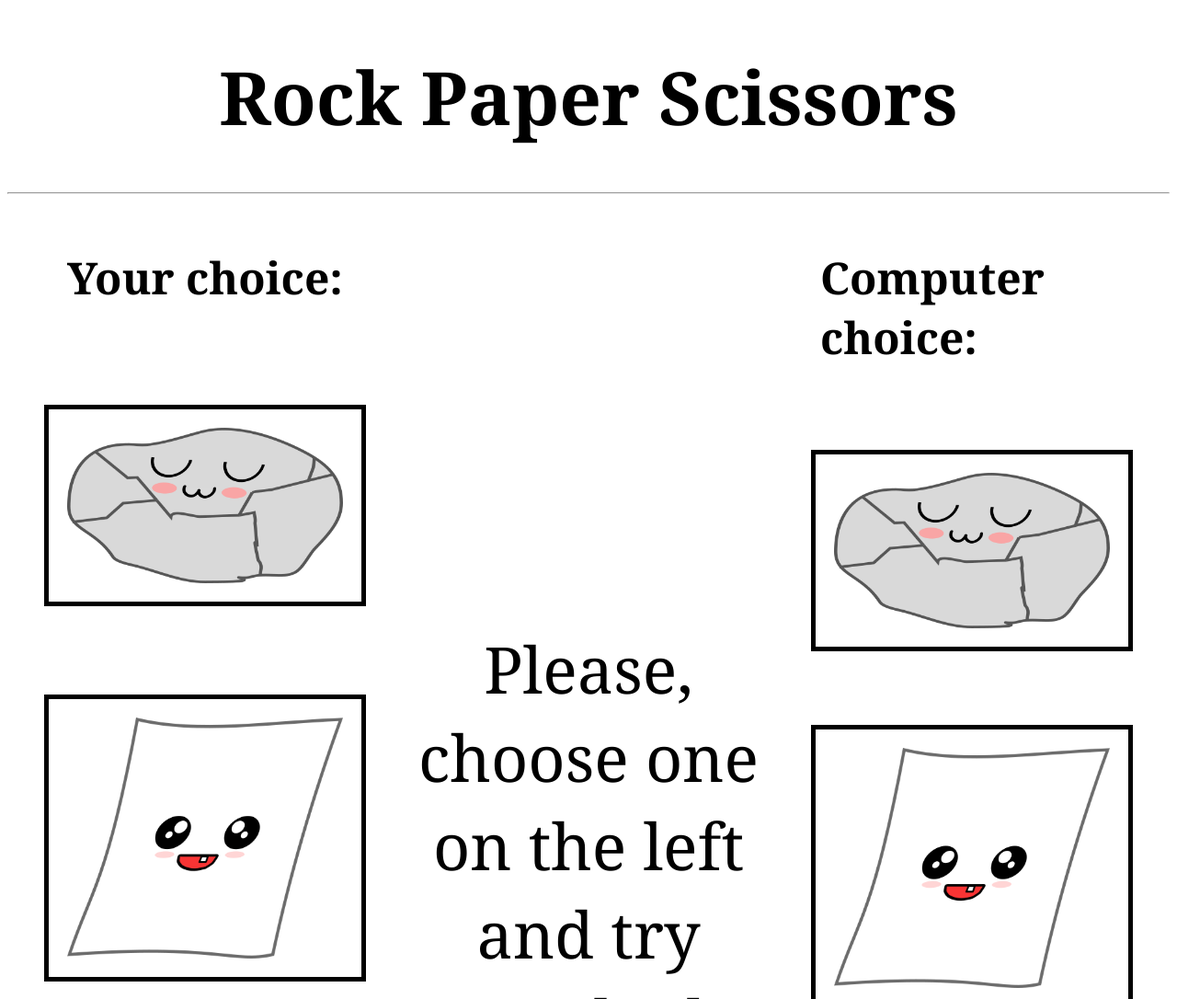
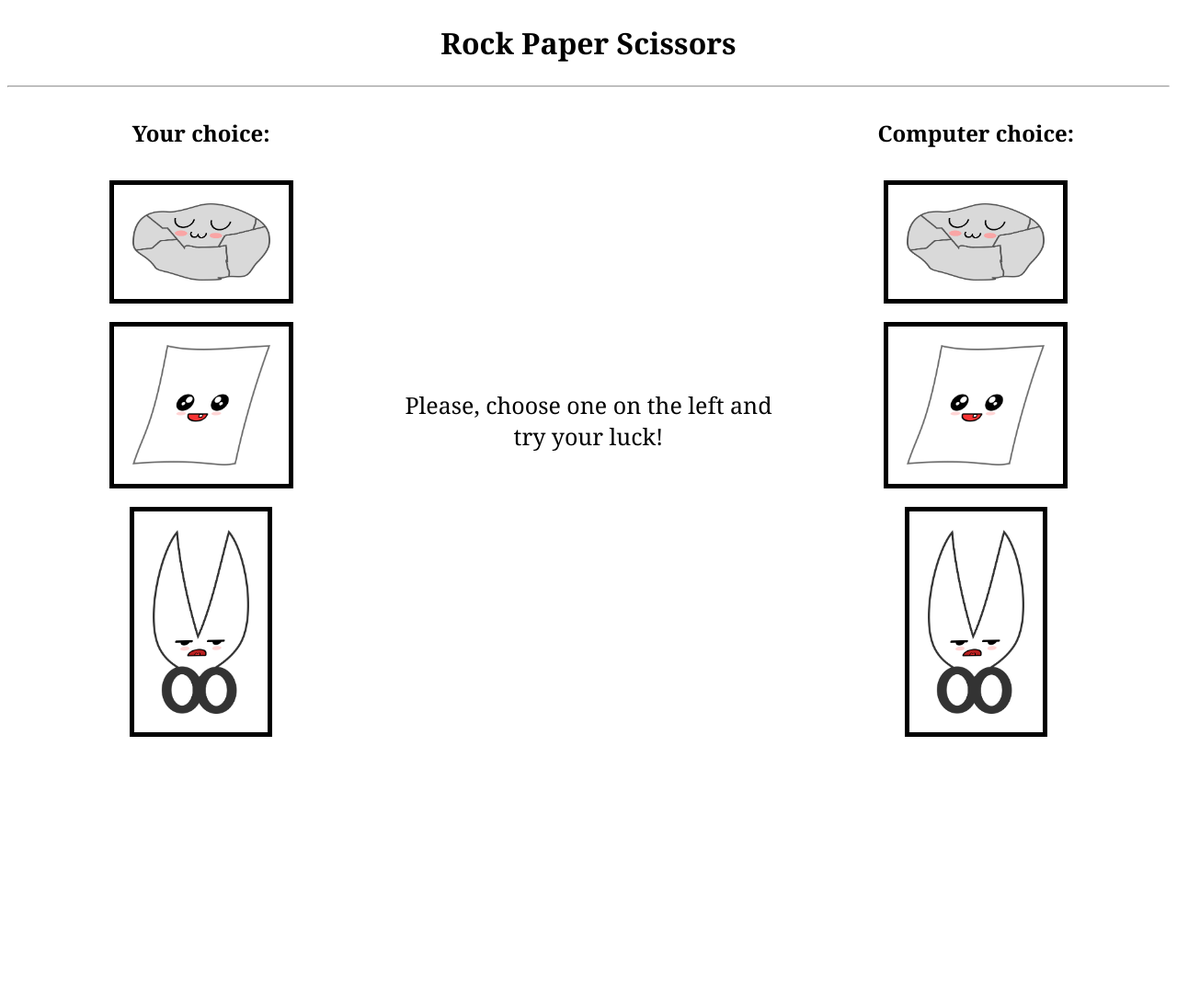
Before and after one commit to AlexRedwood/rps, a plain HTML site: page index.html in a window 1280 px wide. Shown: the top 1086 px of the page at 92% size. After the commit the page ends 811 px from the top, so only its background shows below. Drawn offline with Linux system fonts and the light colour scheme.

Commit message:
Change body height to 100%

```diff
--- a/style.css
+++ b/style.css
@@ -8,25 +8,23 @@ html{
 }
 
 body {
-  heigth: 100%;
+  min-heigth: 100%;
 }
 
 /* Header text */
 h1 {
   text-align: center;
-  margin: 50px;
-  font-size: 5rem;
+  margin: 25px;
 }
 
 h2 {
-  margin: 50px;
-  font-size: 3rem;
+  margin: 25px;
 }
 
 /* Images */
 img {
-  max-width:350px;
-  max-height: 400px;
+  max-width:200px;
+  max-height: 250px;
   border: 5px solid black;
   padding: 20px;
   display: block;
@@ -41,7 +39,9 @@ img {
 }
 
 div .rock, div .paper, div .scissors {
-  margin: 40px;
+  margin: 20px;
+  margin-top: 10px;
+  margin-bottom: 10px;
 }
 /* Images on the left */
 #playerChoices img:hover {
@@ -91,7 +91,7 @@ button {
 #communication {
   align-self: center;
   justify-self: center;
-  font-size: 70px;
+  font-size: 25px;
 
   justify-content: center;
   text-align: center;
```
